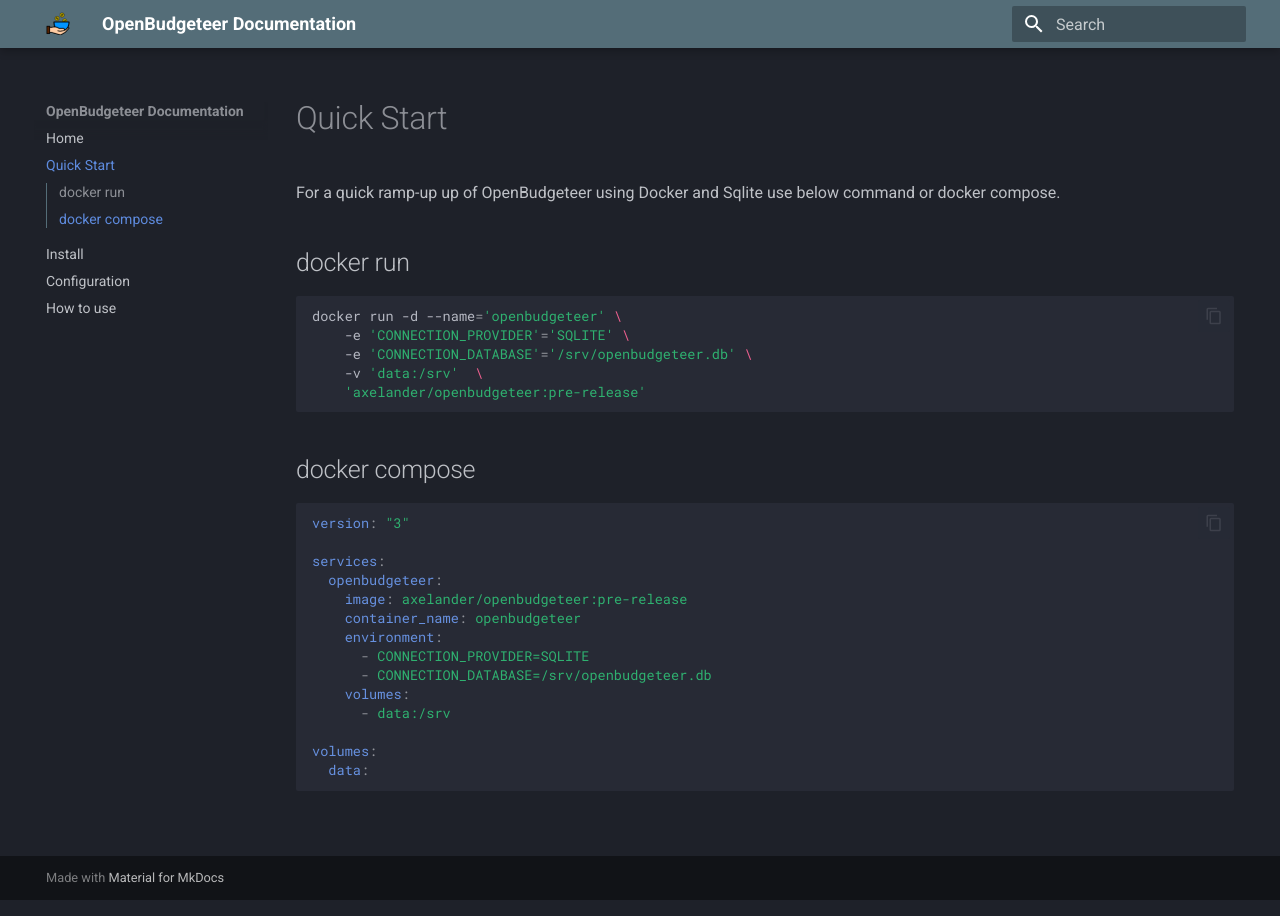
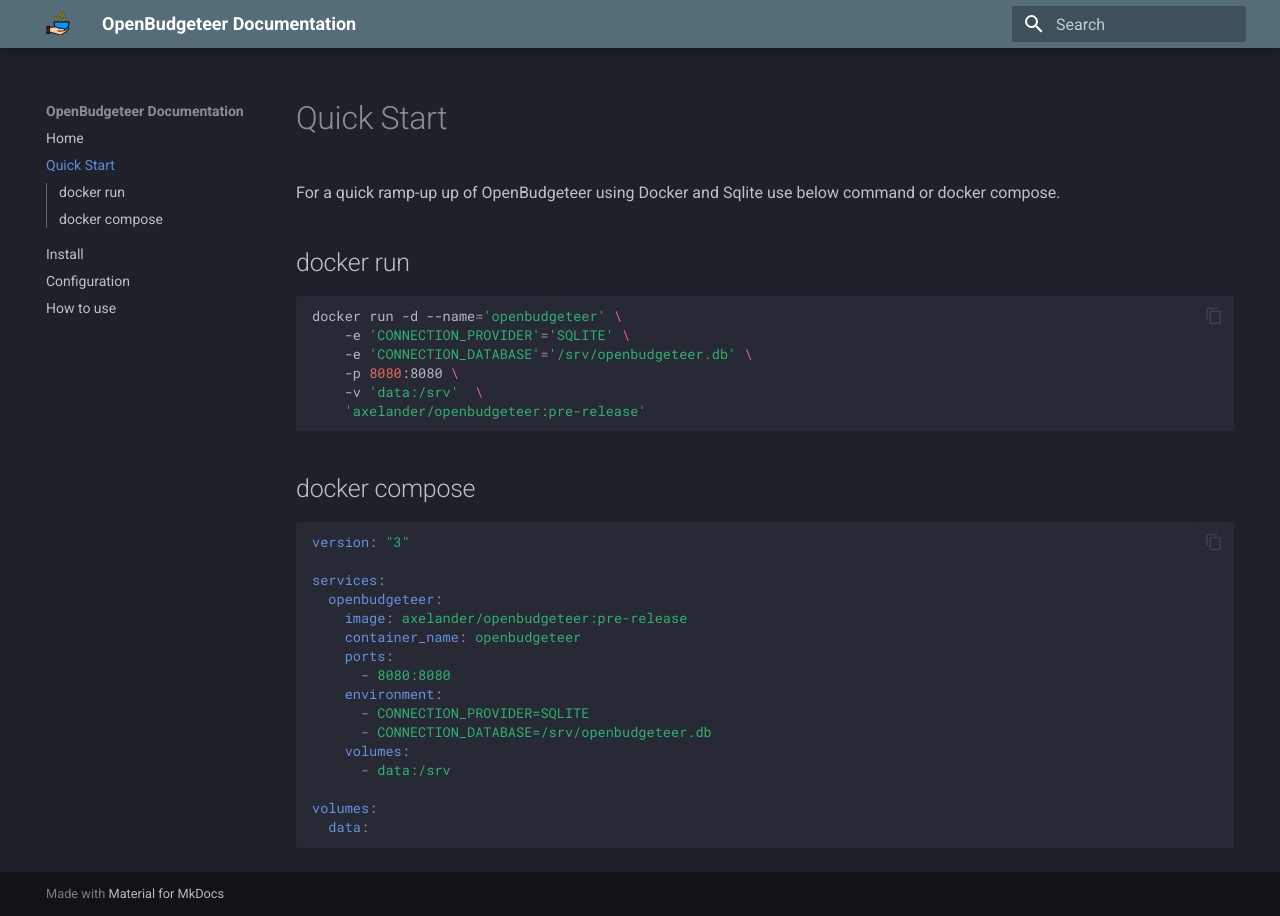
Before and after one commit to TheAxelander/theaxelander.github.io, an MkDocs documentation site: the page built from docs/quick-start.md, in a window 1280 px wide. Built offline with MkDocs 1.6.1 and Material for MkDocs 9.7.7, drawn with Linux system fonts in a browser that asks for light colours; the version menu is left out.

Commit message:
Add Ports for QuickStart

````diff
--- a/docs/quick-start.md
+++ b/docs/quick-start.md
@@ -8,6 +8,7 @@
 docker run -d --name='openbudgeteer' \
     -e 'CONNECTION_PROVIDER'='SQLITE' \
     -e 'CONNECTION_DATABASE'='/srv/openbudgeteer.db' \
+    -p 8080:8080 \
     -v 'data:/srv'  \
     'axelander/openbudgeteer:pre-release'
 ```
@@ -21,6 +22,8 @@
   openbudgeteer:
     image: axelander/openbudgeteer:pre-release
     container_name: openbudgeteer
+    ports:
+      - 8080:8080
     environment:
       - CONNECTION_PROVIDER=SQLITE
       - CONNECTION_DATABASE=/srv/openbudgeteer.db
````
